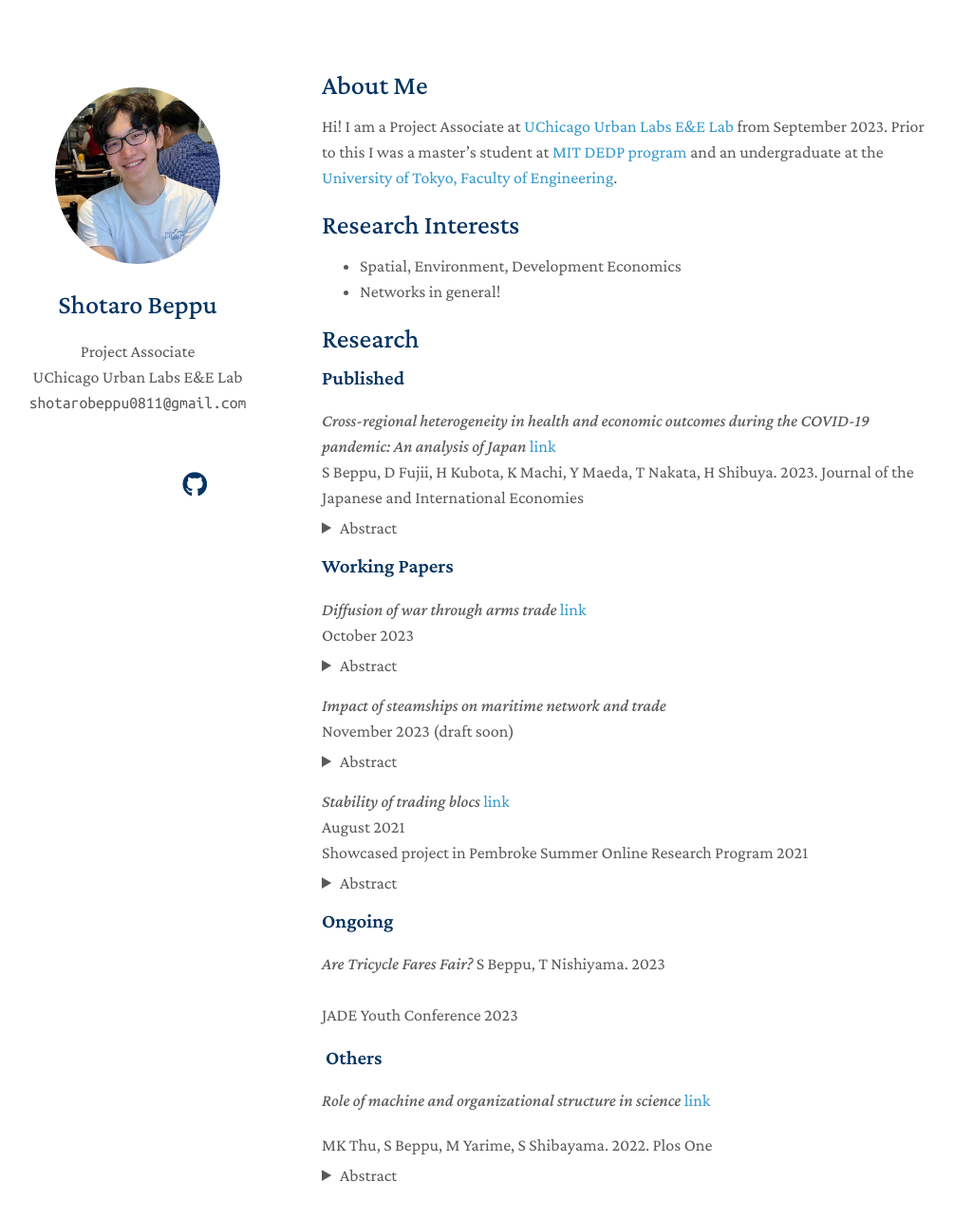
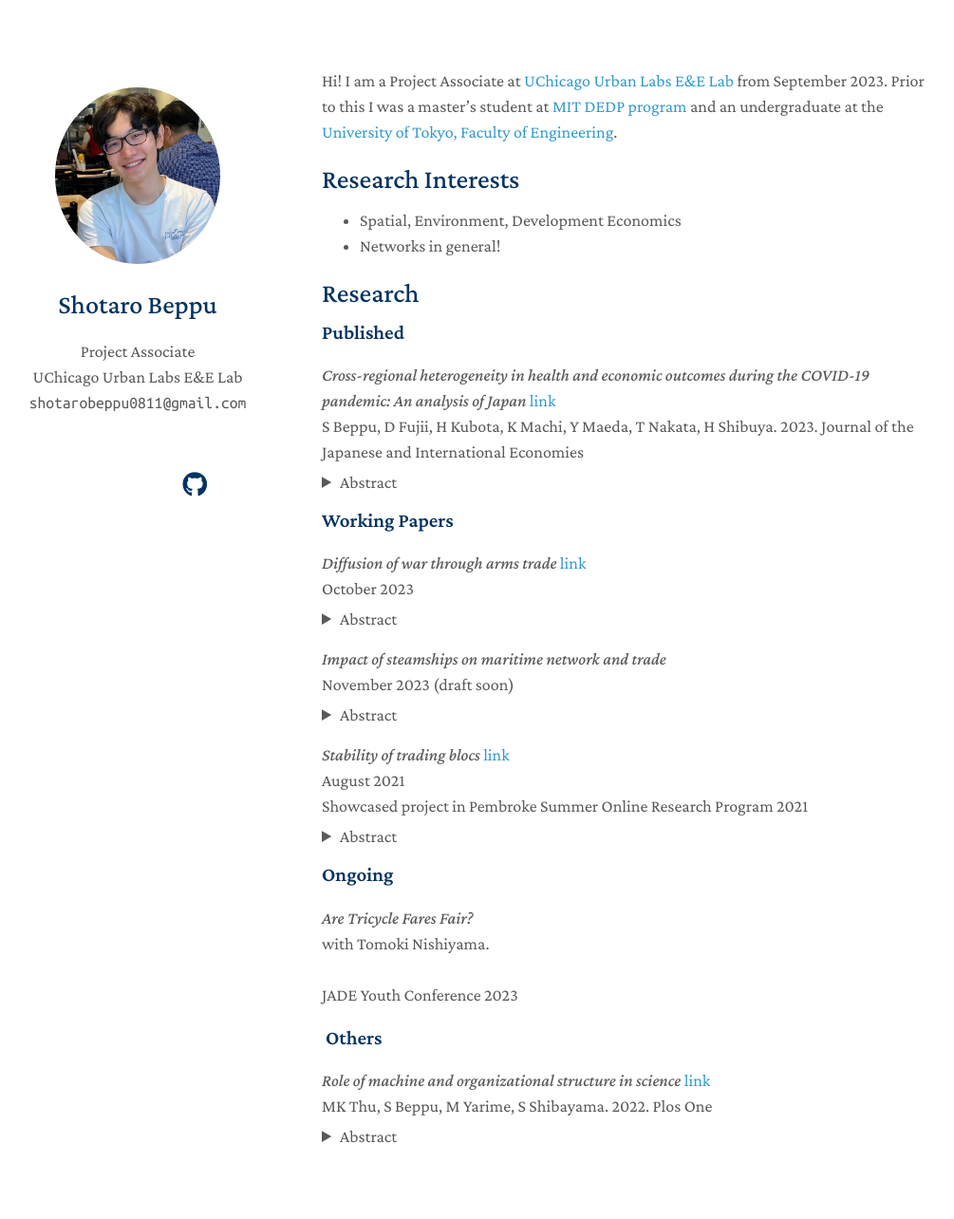
Before and after one commit to ShotaroBeppu/ShotaroBeppu.github.io, a Jekyll site: the page built from index.md, in a window 1280 px wide and 1344 px high. Shown: the top 1284 px of the window at 95% size, without its empty margins (131-1136 px from the left). Built offline with Jekyll 4.4.1, drawn with Linux system fonts in a browser that asks for light colours; nearby versions of some CDN libraries; a style sheet for code colours, icons or effects is not loaded; our own code applies the rules of GitHub Pages for plain Markdown files.

Commit message:
update format

```diff
--- a/_includes/publications.md
+++ b/_includes/publications.md
@@ -44,7 +44,8 @@ In recent decades the world has seen an increasing number of regional trade agre
 ### Ongoing
 
 *Are Tricycle Fares Fair?*
-S Beppu, T Nishiyama. 2023
+<br>
+with Tomoki Nishiyama.
 <br>
 JADE Youth Conference 2023
 
@@ -52,7 +53,6 @@ JADE Youth Conference 2023
 
 *Role of machine and organizational structure in science* [link](https://journals.plos.org/plosone/article?id=10.1371/journal.pone.0272280)
 <br>
-
 MK Thu, S Beppu, M Yarime, S Shibayama. 2022. Plos One
 
 <details style="margin-bottom: 15px; margin-top: -15px">
--- a/index.md
+++ b/index.md
@@ -1,8 +1,6 @@
 ---
 layout: homepage
 ---
-
-## About Me
 
 Hi! I am a Project Associate at [UChicago Urban Labs E&E Lab](https://urbanlabs.uchicago.edu/labs/energy-environment) from September 2023. Prior to this I was a master's student at [MIT DEDP program](https://economics.mit.edu/academic-programs/masters-programs/masters-data-economics-and-design-policy-dedp) and an undergraduate at the [University of Tokyo, Faculty of Engineering](https://www.si.t.u-tokyo.ac.jp/course/psi/).
 
```
